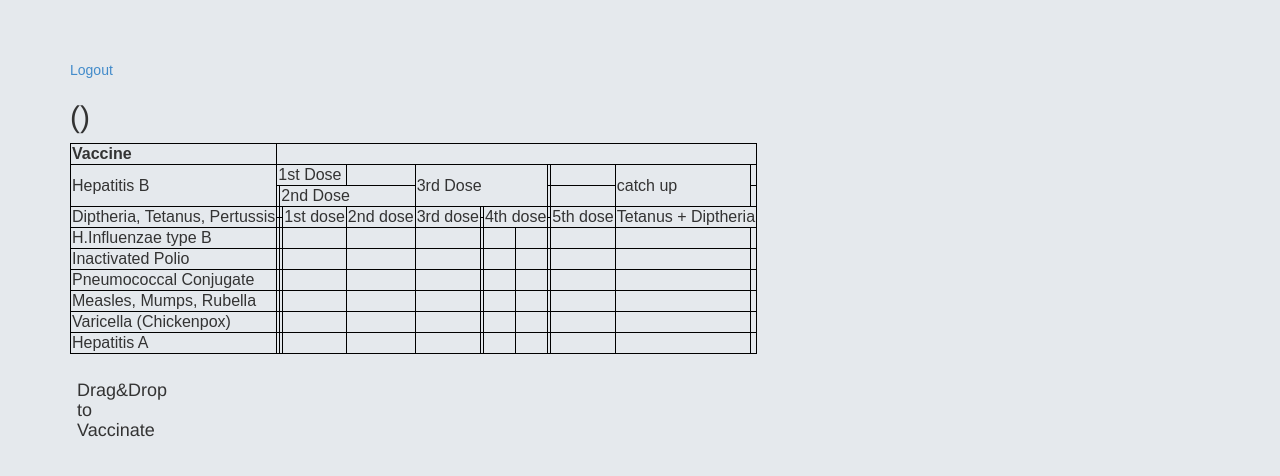
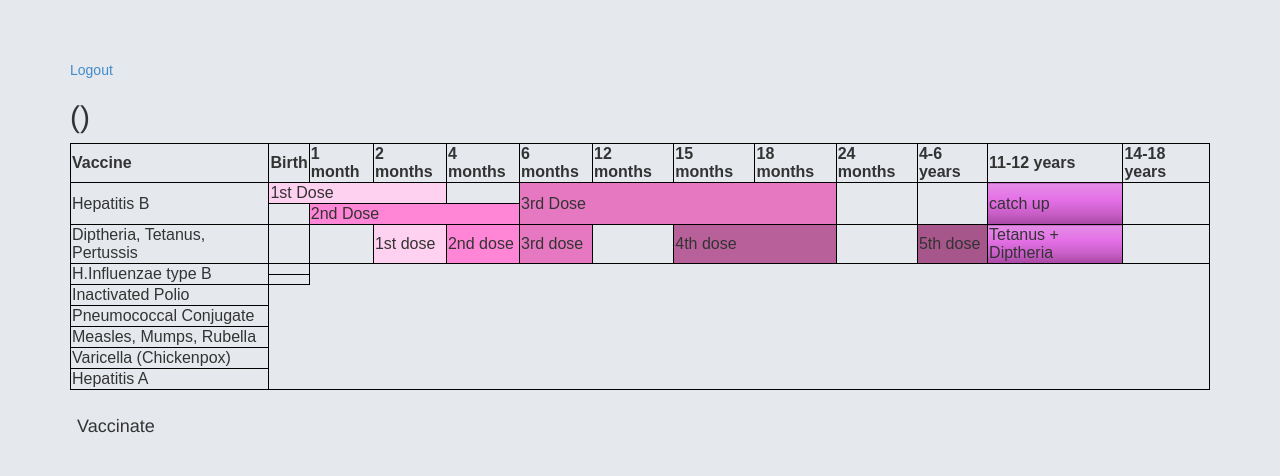
Before and after one commit to tjabell/immunization_schedule, a Django app: template templates/patient_schedule.html in a window 1280 px wide. Shown: the top 476 px of the page. Run offline with Django 3.2, Linux system fonts and the light colour scheme; the template is opened without the code that fills it, so the values that code supplies are empty; some libraries are stand-ins or nearby versions.

Commit message:
finished first two rows

```diff
--- a/templates/patient_schedule.html
+++ b/templates/patient_schedule.html
@@ -40,139 +40,75 @@
 	      <table>
 		        <tr>
 			          <th>Vaccine</th>
-			          {% for m in months %}
-			              <th>{{ m }}</th>
-			          {% endfor %}
+                <th>Birth</th>
+                <th>1 month</th>
+                <th>2 months</th>
+                <th>4 months</th>
+                <th>6 months</th>
+                <th>12 months</th>
+                <th>15 months</th>
+                <th>18 months</th>
+                <th>24 months</th>
+                <th>4-6 years</th>
+                <th>11-12 years</th>
+                <th colspan="2">14-18 years</th>
 		        </tr>
             <tr>
                 <td rowspan="2">Hepatitis B</td>
-                <td colspan="3">1st Dose</td>
+                <td colspan="3" class="first">1st Dose</td>
                 <td></td>
-                <td rowspan="2" colspan="4">3rd Dose</td>
+                <td rowspan="2" colspan="4" class="third">3rd Dose</td>
+                <td rowspan="2"></td>
+                <td rowspan="2"></td>
+                <td rowspan="2" class="c">catch up</td>
+                <td colspan="2" rowspan="2"></td>
+
+            </tr>
+            <tr>
                 <td></td>
-                <td></td>
-                <td rowspan="2">catch up</td>
+                <td colspan="3" class="second">2nd Dose</td>
+            </tr>
+            <tr>
+                <td rowspan="2">Diptheria, Tetanus, Pertussis</td>
+                <td rowspan="2"></td>
+                <td rowspan="2"></td>
+                <td rowspan="2" class="first">1st dose</td>
+                <td rowspan="2" class="second">2nd dose</td>
+                <td rowspan="2" class="third">3rd dose</td>
+                <td rowspan="2"></td>
+                <td colspan="2" rowspan="2" class="fourth">4th dose</td>
+                <td rowspan="2"></td>
+                <td rowspan="2" class="fifth">5th dose</td>
+                <td rowspan="2" colspan="2" class="t">Tetanus + Diptheria</td>
+                <td rowspan="2"></td>
+           </tr>
+            <tr>
+            </tr>
+            <tr>
+                <td rowspan="2">H.Influenzae type B</td>
                 <td></td>
             </tr>
             <tr>
                 <td></td>
-                <td colspan="3">2nd Dose</td>
-                <td></td>
-                <td></td>
-                <td></td>
-            </tr>
-            <tr>
-                <td rowspan="2">Diptheria, Tetanus, Pertussis</td>
-                <td></td>
-                <td></td>
-                <td rowspan="2">1st dose</td>
-                <td rowspan="2">2nd dose</td>
-                <td rowspan="2">3rd dose</td>
-                <td></td>
-                <td colspan="2" rowspan="2">4th dose</td>
-                <td></td>
-                <td rowspan="2">5th dose</td>
-                <td rowspan="2" colspan="2">Tetanus + Diptheria</td>
-           </tr>
-            <tr>
-                <td></td>
-                <td></td>
-                <td></td>
-                <td></td>
-            </tr>
-            <tr>
-                <td>H.Influenzae type B</td>
-                <td></td>
-                <td></td>
-                <td></td>
-                <td></td>
-                <td></td>
-                <td></td>
-                <td></td>
-                <td></td>
-                <td></td>
-                <td></td>
-                <td></td>
-                <td></td>
             </tr>
             <tr>
                 <td>Inactivated Polio</td>
-                <td></td>
-                <td></td>
-                <td></td>
-                <td></td>
-                <td></td>
-                <td></td>
-                <td></td>
-                <td></td>
-                <td></td>
-                <td></td>
-                <td></td>
-                <td></td>
             </tr>
             <tr>
                 <td>Pneumococcal Conjugate</td>
-                <td></td>
-                <td></td>
-                <td></td>
-                <td></td>
-                <td></td>
-                <td></td>
-                <td></td>
-                <td></td>
-                <td></td>
-                <td></td>
-                <td></td>
-                <td></td>
             </tr>
             <tr>
                 <td>Measles, Mumps, Rubella</td>
-                <td></td>
-                <td></td>
-                <td></td>
-                <td></td>
-                <td></td>
-                <td></td>
-                <td></td>
-                <td></td>
-                <td></td>
-                <td></td>
-                <td></td>
-                <td></td>
             </tr>
             <tr>
                 <td>Varicella (Chickenpox)</td>
-                <td></td>
-                <td></td>
-                <td></td>
-                <td></td>
-                <td></td>
-                <td></td>
-                <td></td>
-                <td></td>
-                <td></td>
-                <td></td>
-                <td></td>
-                <td></td>
             </tr>
             <tr>
                 <td>Hepatitis A</td>
-                <td></td>
-                <td></td>
-                <td></td>
-                <td></td>
-                <td></td>
-                <td></td>
-                <td></td>
-                <td></td>
-                <td></td>
-                <td></td>
-                <td></td>
-                <td></td>
             </tr>
 	      </table>
         <div id="draggable" class="ui-widget-content">
-            <h4>Drag&Drop to Vaccinate</h4>
+            <h4>Vaccinate</h4>
         </div>
     </div>
     <script>
```
